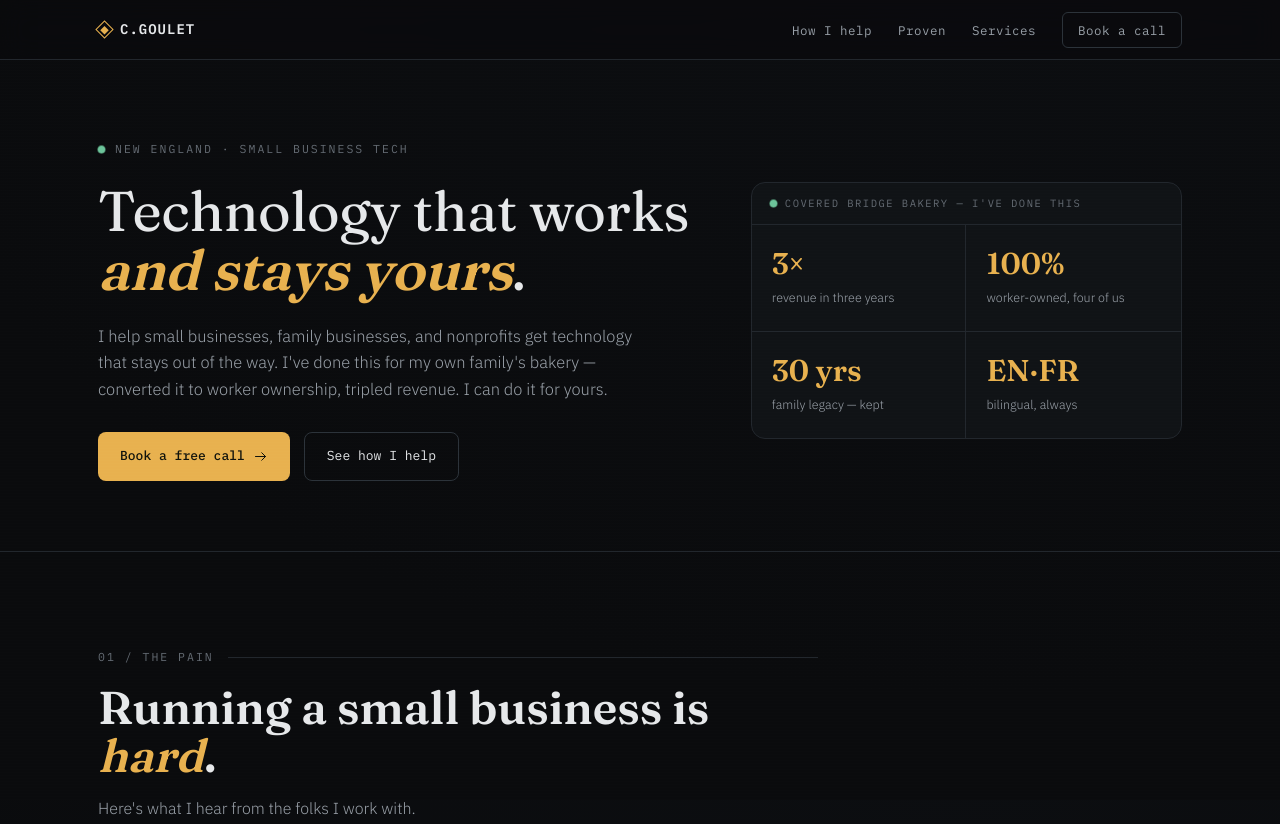
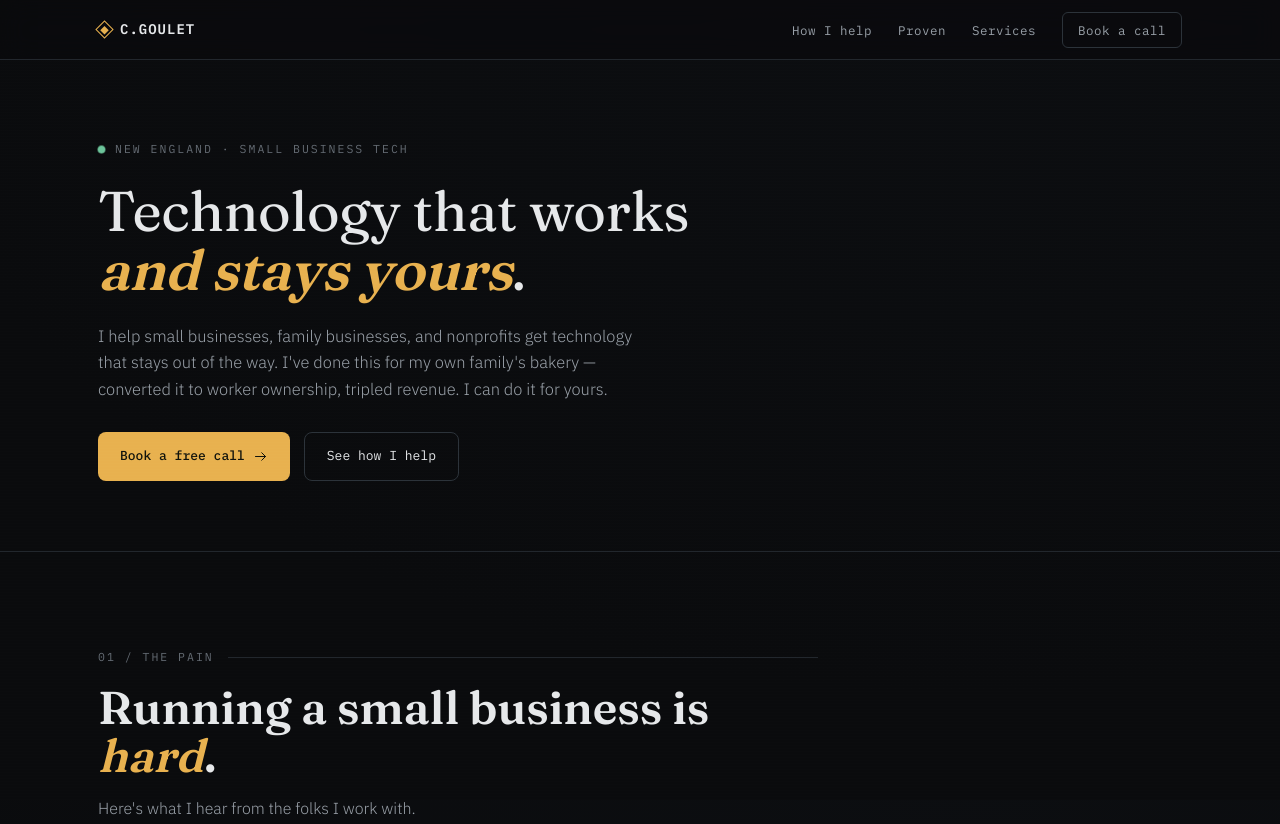
Before and after one commit to chezgoulet/biz.christophergoulet.com, a plain HTML site: page index.html in a window 1280 px wide. Shown: the top 824 px of the page. Drawn offline with Linux system fonts and the light colour scheme.

Commit message:
Remove stats panel (4-quadrant metrics bubble) and orphaned CSS from hero

```diff
--- a/index.html
+++ b/index.html
@@ -79,14 +79,7 @@ nav .inner{height:100%;display:flex;align-items:center;justify-content:space-bet
 .btn-ghost{border:1px solid var(--line-2);color:var(--text)}
 .btn-ghost:hover{border-color:var(--accent);color:var(--accent)}
 
-.stats-panel{border:1px solid var(--line);border-radius:14px;background:var(--panel);overflow:hidden}
-.stats-panel .sp-bar{font-family:'IBM Plex Mono',monospace;font-size:10.5px;letter-spacing:1.5px;color:var(--text-3);padding:12px 18px;border-bottom:1px solid var(--line);display:flex;align-items:center;gap:8px}
-.sp-grid{display:grid;grid-template-columns:1fr 1fr}
-.sp-cell{padding:24px 20px;border-bottom:1px solid var(--line)}
-.sp-cell:nth-child(odd){border-right:1px solid var(--line)}
-.sp-cell:nth-last-child(-n+2){border-bottom:none}
-.sp-num{font-family:'Fraunces',serif;font-weight:600;font-size:30px;color:var(--accent);line-height:1}
-.sp-lbl{font-size:12.5px;color:var(--text-2);margin-top:8px;font-weight:300}
+
 
 .sec{padding:96px 0;border-top:1px solid var(--line)}
 .sec-head{max-width:720px;margin-bottom:52px}
@@ -189,15 +182,6 @@ footer .frow{display:flex;justify-content:space-between;flex-wrap:wrap;gap:18px;
           <a class="btn btn-ghost" href="#how">See how I help</a>
         </div>
       </div>
-      <aside class="stats-panel">
-        <div class="sp-bar"><span class="dot"></span>COVERED BRIDGE BAKERY — I'VE DONE THIS</div>
-        <div class="sp-grid">
-          <div class="sp-cell"><div class="sp-num">3×</div><div class="sp-lbl">revenue in three years</div></div>
-          <div class="sp-cell"><div class="sp-num">100%</div><div class="sp-lbl">worker-owned, four of us</div></div>
-          <div class="sp-cell"><div class="sp-num">30 yrs</div><div class="sp-lbl">family legacy — kept</div></div>
-          <div class="sp-cell"><div class="sp-num">EN·FR</div><div class="sp-lbl">bilingual, always</div></div>
-        </div>
-      </aside>
     </div>
   </header>
 
```
